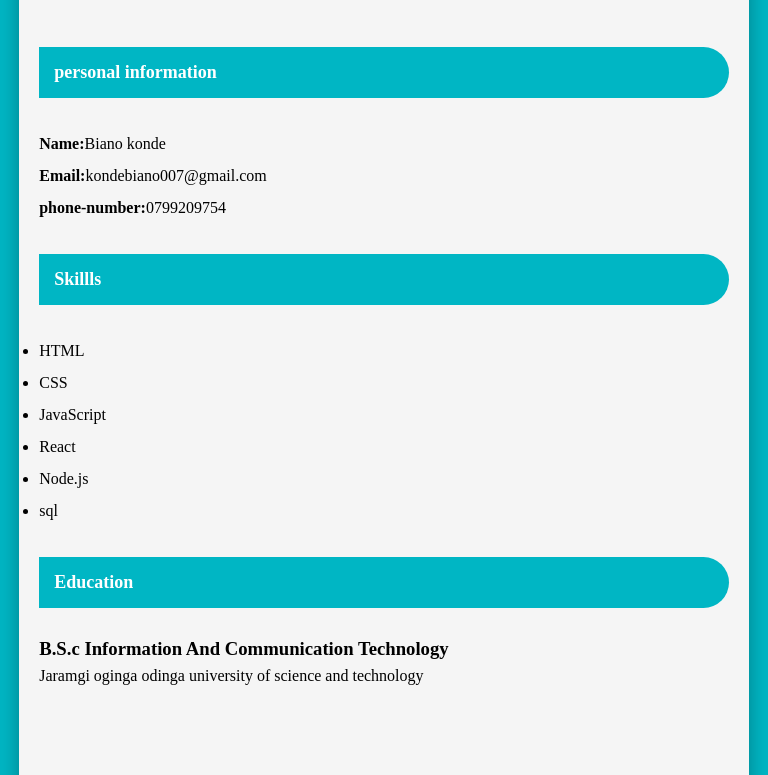
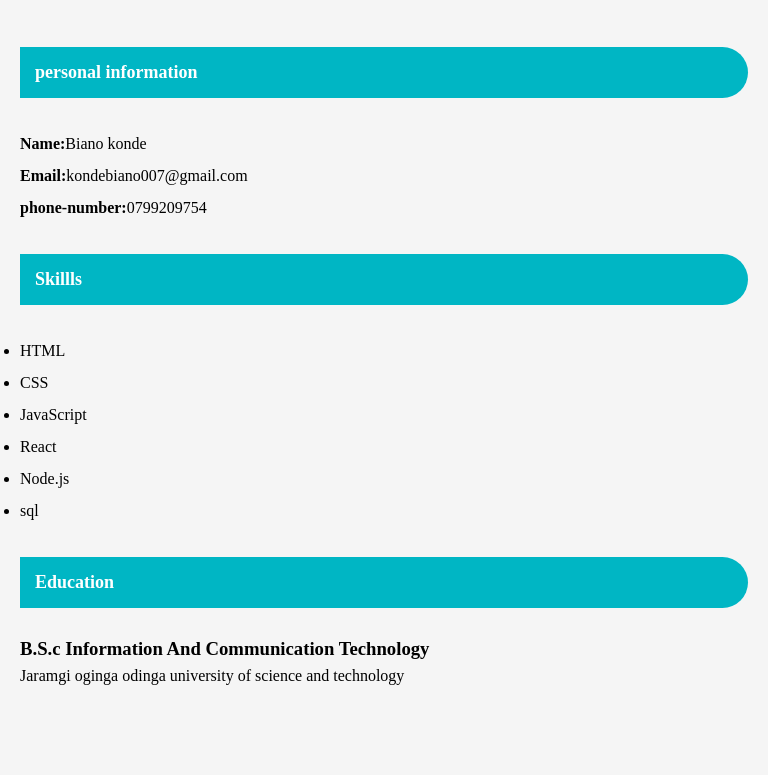
Before and after one commit to biano254/biano-resume, a plain HTML site: page index.html in a window 768 px wide. Shown: the part 299-1074 px from the top of the page. Drawn offline with Linux system fonts and the light colour scheme.

Commit message:
Update style.css

```diff
--- a/assets/css/style.css
+++ b/assets/css/style.css
@@ -80,7 +80,7 @@ h2{
 }
 @media only screen and (min-width: 768px) and (max-width: 991px){
     .container{
-        width:95%
+        height:auto;
     }
     .header h1{
         font-size: 30px;
```
